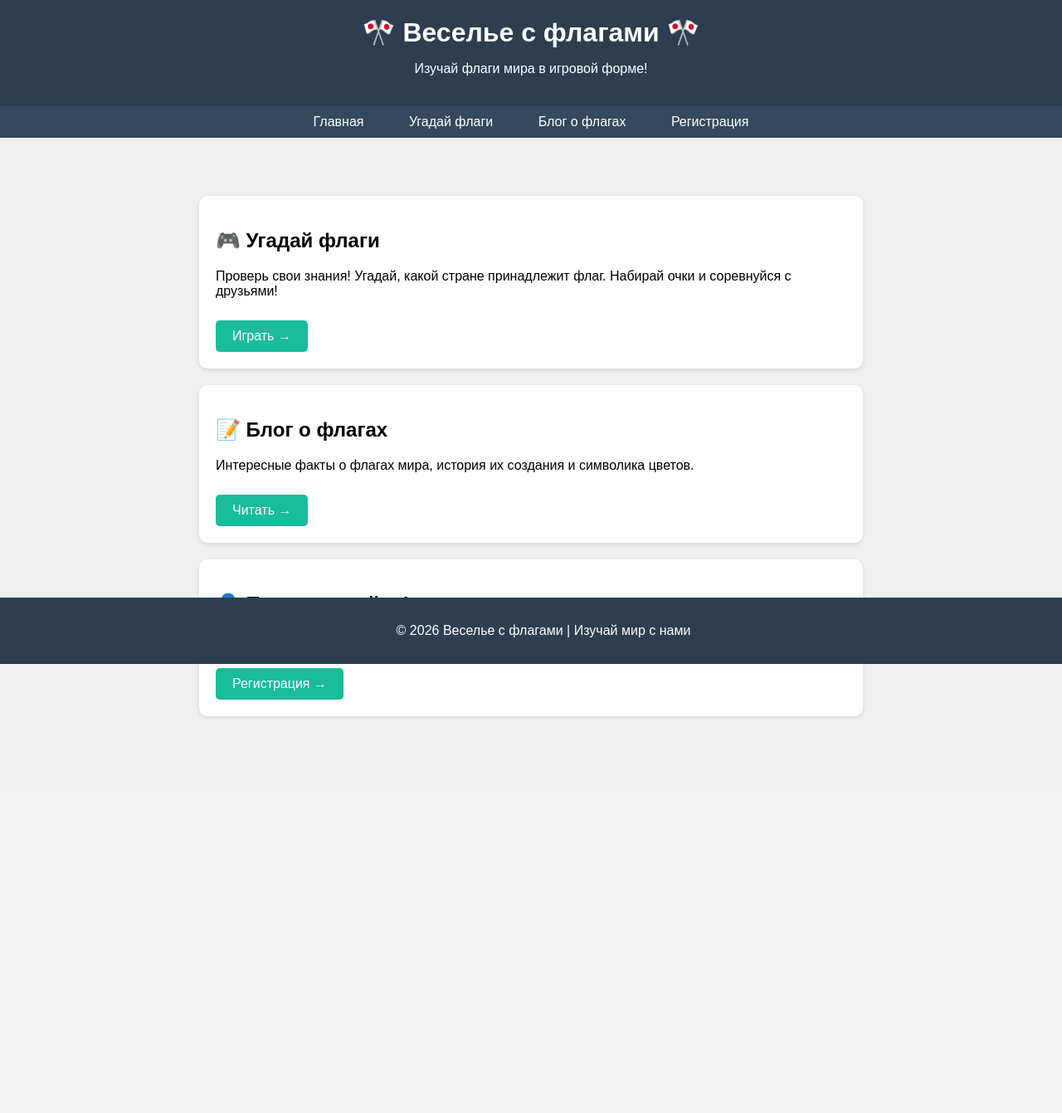
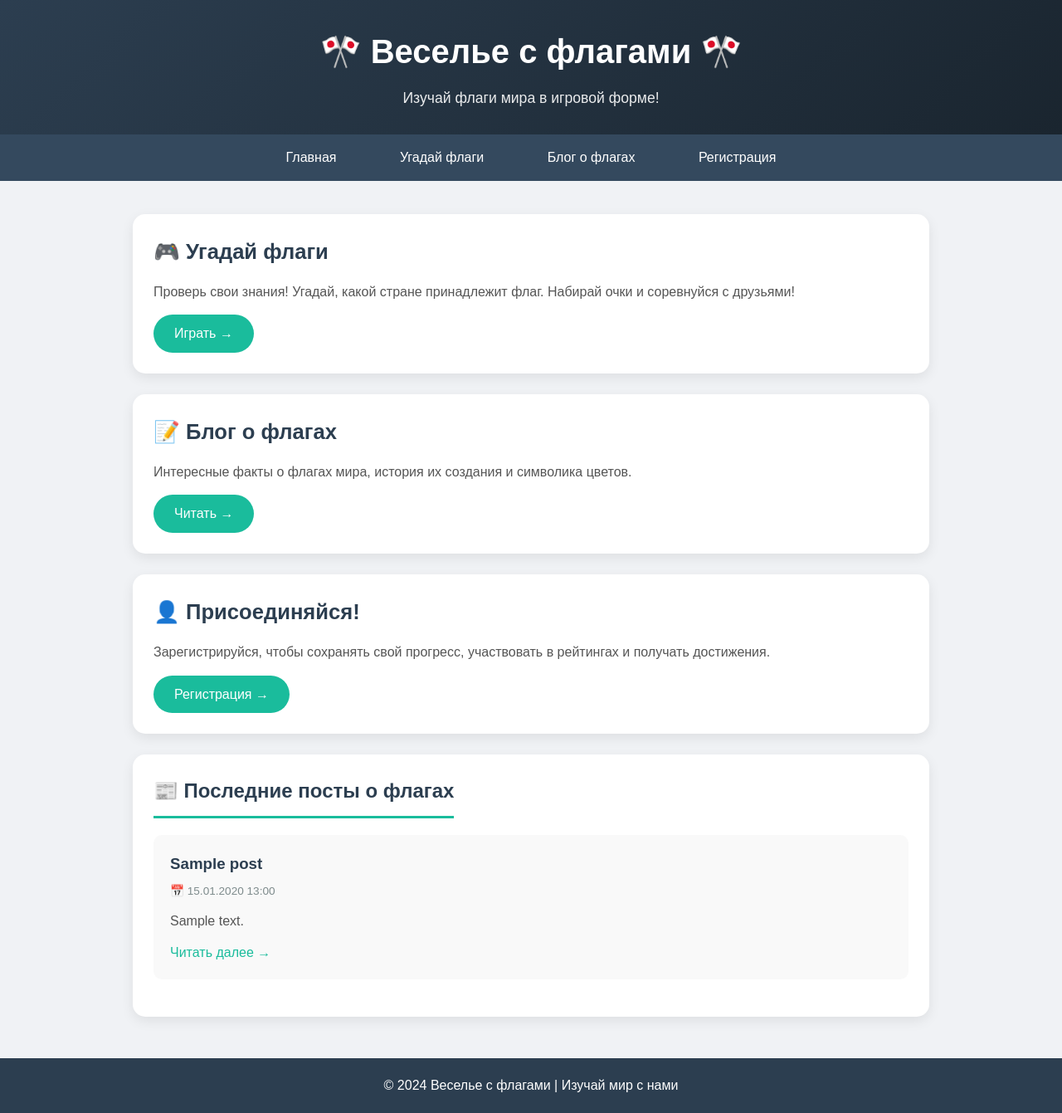
Before and after one commit to timberlie/DjangoProject, a Django app: template flag_game/templates/flag_game/post_list.html in a window 1280 px wide. Shown: the whole page at 83% size. Before the commit the page ends 866 px from the top, so only its background shows below. Run offline with Django 4.2, Linux system fonts and the light colour scheme; the template is opened without the code that fills it: values that come from a table or form of the project are taken from there, others are empty; tables that the repository leaves empty hold one stand-in row (values such as "Sample post").

Commit message:
реализовано наследование шаблонов от base добавлена страница с блогом о флагах

```diff
--- /dev/null
+++ b/flag_game/static/css/flag_game.css
@@ -0,0 +1,497 @@
+* {
+    margin: 0;
+    padding: 0;
+    box-sizing: border-box;
+}
+
+body {
+    font-family: Arial, sans-serif;
+    background-color: #f0f2f5;
+    line-height: 1.6;
+}
+
+/* Header */
+header {
+    background: linear-gradient(135deg, #2c3e50 0%, #1a252f 100%);
+    color: white;
+    padding: 30px 20px;
+    text-align: center;
+}
+
+header h1 {
+    font-size: 2.5em;
+    margin-bottom: 10px;
+}
+
+header p {
+    font-size: 1.1em;
+    opacity: 0.9;
+}
+
+/* Navigation */
+nav {
+    background-color: #34495e;
+    padding: 15px;
+    text-align: center;
+    position: sticky;
+    top: 0;
+    z-index: 100;
+}
+
+nav a {
+    color: white;
+    text-decoration: none;
+    margin: 0 20px;
+    padding: 8px 16px;
+    border-radius: 25px;
+    transition: all 0.3s ease;
+    font-weight: 500;
+}
+
+nav a:hover {
+    background-color: #1abc9c;
+    transform: translateY(-2px);
+}
+
+/* Container */
+.container {
+    max-width: 1000px;
+    margin: 40px auto;
+    padding: 0 20px;
+}
+
+/* Cards */
+.card {
+    background: white;
+    border-radius: 15px;
+    padding: 25px;
+    margin-bottom: 25px;
+    box-shadow: 0 5px 15px rgba(0,0,0,0.08);
+    transition: transform 0.3s ease, box-shadow 0.3s ease;
+}
+
+.card:hover {
+    transform: translateY(-5px);
+    box-shadow: 0 10px 25px rgba(0,0,0,0.12);
+}
+
+.card h2 {
+    color: #2c3e50;
+    margin-bottom: 15px;
+    font-size: 1.6em;
+}
+
+.card p {
+    color: #555;
+    margin-bottom: 15px;
+}
+
+/* Posts section */
+.posts-section {
+    background: white;
+    border-radius: 15px;
+    padding: 25px;
+    margin-top: 25px;
+    box-shadow: 0 5px 15px rgba(0,0,0,0.08);
+}
+
+.posts-section h2 {
+    color: #2c3e50;
+    margin-bottom: 20px;
+    padding-bottom: 10px;
+    border-bottom: 3px solid #1abc9c;
+    display: inline-block;
+}
+
+.post {
+    background: #f9f9f9;
+    border-radius: 10px;
+    padding: 20px;
+    margin-bottom: 20px;
+    transition: all 0.3s ease;
+}
+
+.post:hover {
+    background: #fff;
+    box-shadow: 0 3px 10px rgba(0,0,0,0.1);
+}
+
+.post h3 {
+    color: #2c3e50;
+    margin-bottom: 8px;
+}
+
+.post h3 a {
+    text-decoration: none;
+    color: #2c3e50;
+    transition: color 0.3s;
+}
+
+.post h3 a:hover {
+    color: #1abc9c;
+}
+
+.post-date {
+    color: #7f8c8d;
+    font-size: 0.85em;
+    margin-bottom: 12px;
+    display: flex;
+    align-items: center;
+    gap: 5px;
+}
+
+.post-excerpt {
+    color: #555;
+    margin-bottom: 12px;
+}
+
+.read-more {
+    color: #1abc9c;
+    text-decoration: none;
+    font-weight: 500;
+    transition: color 0.3s;
+}
+
+.read-more:hover {
+    color: #16a085;
+    text-decoration: underline;
+}
+
+/* Buttons */
+.btn {
+    display: inline-block;
+    background-color: #1abc9c;
+    color: white;
+    padding: 10px 25px;
+    text-decoration: none;
+    border-radius: 25px;
+    font-weight: 500;
+    transition: all 0.3s ease;
+    border: none;
+    cursor: pointer;
+}
+
+.btn:hover {
+    background-color: #16a085;
+    transform: scale(1.05);
+}
+
+/* Empty state */
+.empty-posts {
+    text-align: center;
+    padding: 40px;
+    color: #7f8c8d;
+    background: #f9f9f9;
+    border-radius: 10px;
+}
+
+/* Footer */
+footer {
+    background-color: #2c3e50;
+    color: white;
+    text-align: center;
+    padding: 20px;
+    margin-top: 50px;
+}
+
+/* Responsive */
+@media (max-width: 768px) {
+    nav a {
+        margin: 0 10px;
+        font-size: 14px;
+    }
+
+    header h1 {
+        font-size: 1.8em;
+    }
+
+    .container {
+        margin: 20px auto;
+    }
+
+    .card, .posts-section {
+        padding: 15px;
+    }
+}
+
+/* Детальная страница поста */
+.post-detail {
+    background: white;
+    border-radius: 20px;
+    padding: 30px;
+    box-shadow: 0 5px 20px rgba(0,0,0,0.08);
+}
+
+.post-detail-header {
+    margin-bottom: 30px;
+    padding-bottom: 20px;
+    border-bottom: 2px solid #f0f0f0;
+}
+
+.back-link {
+    display: inline-block;
+    margin-bottom: 20px;
+    color: #1abc9c;
+    text-decoration: none;
+    font-weight: 500;
+}
+
+.back-link:hover {
+    text-decoration: underline;
+}
+
+.post-detail-header h1 {
+    font-size: 2.2em;
+    color: #2c3e50;
+    margin-bottom: 15px;
+}
+
+.post-detail-meta {
+    display: flex;
+    gap: 20px;
+    color: #7f8c8d;
+    font-size: 0.9em;
+    flex-wrap: wrap;
+}
+
+.post-detail-content {
+    margin-bottom: 30px;
+}
+
+.post-detail-flag {
+    margin: 20px 0;
+    text-align: center;
+}
+
+.post-detail-flag img {
+    max-width: 300px;
+    border-radius: 15px;
+    box-shadow: 0 5px 15px rgba(0,0,0,0.1);
+}
+
+.post-detail-text {
+    font-size: 1.1em;
+    line-height: 1.8;
+    color: #333;
+}
+
+.post-detail-footer {
+    padding-top: 20px;
+    border-top: 2px solid #f0f0f0;
+}
+
+.post-tags {
+    margin-bottom: 20px;
+}
+
+.tag {
+    display: inline-block;
+    background: #f0f0f0;
+    padding: 5px 12px;
+    border-radius: 20px;
+    font-size: 0.85em;
+    margin: 0 5px 5px 0;
+    color: #555;
+}
+
+.post-actions {
+    display: flex;
+    gap: 15px;
+    flex-wrap: wrap;
+}
+
+.btn-secondary {
+    display: inline-block;
+    background-color: #95a5a6;
+    color: white;
+    padding: 10px 25px;
+    text-decoration: none;
+    border-radius: 25px;
+    font-weight: 500;
+    transition: all 0.3s ease;
+}
+
+.btn-secondary:hover {
+    background-color: #7f8c8d;
+    transform: scale(1.05);
+}
+
+/* Похожие посты */
+.related-posts {
+    margin-top: 40px;
+}
+
+.related-posts h3 {
+    font-size: 1.5em;
+    color: #2c3e50;
+    margin-bottom: 20px;
+}
+
+.related-list {
+    display: grid;
+    grid-template-columns: repeat(auto-fill, minmax(250px, 1fr));
+    gap: 20px;
+}
+
+.related-card {
+    background: white;
+    border-radius: 12px;
+    padding: 20px;
+    transition: all 0.3s ease;
+    box-shadow: 0 3px 10px rgba(0,0,0,0.08);
+}
+
+.related-card:hover {
+    transform: translateY(-3px);
+    box-shadow: 0 5px 15px rgba(0,0,0,0.12);
+}
+
+.related-card a {
+    text-decoration: none;
+    color: inherit;
+}
+
+.related-card h4 {
+    color: #2c3e50;
+    margin-bottom: 10px;
+}
+
+.related-card p {
+    color: #777;
+    font-size: 0.9em;
+}
+
+
+/* Блог страница */
+.blog-header {
+    text-align: center;
+    margin-bottom: 40px;
+}
+
+.blog-header h2 {
+    font-size: 2.2em;
+    color: #2c3e50;
+    margin-bottom: 10px;
+}
+
+.blog-header p {
+    color: #7f8c8d;
+    font-size: 1.1em;
+}
+
+.posts-list {
+    display: flex;
+    flex-direction: column;
+    gap: 30px;
+}
+
+.post-card {
+    background: white;
+    border-radius: 15px;
+    padding: 25px;
+    display: flex;
+    gap: 25px;
+    box-shadow: 0 5px 15px rgba(0,0,0,0.08);
+    transition: transform 0.3s ease;
+}
+
+.post-card:hover {
+    transform: translateY(-3px);
+    box-shadow: 0 8px 20px rgba(0,0,0,0.12);
+}
+
+.post-flag {
+    flex-shrink: 0;
+    width: 120px;
+    height: 80px;
+    background: #f0f0f0;
+    border-radius: 10px;
+    display: flex;
+    align-items: center;
+    justify-content: center;
+    overflow: hidden;
+}
+
+.post-flag img {
+    width: 100%;
+    height: 100%;
+    object-fit: cover;
+}
+
+.flag-placeholder {
+    font-size: 2.5em;
+}
+
+.post-content {
+    flex: 1;
+}
+
+.post-content h3 {
+    margin: 0 0 10px 0;
+}
+
+.post-content h3 a {
+    text-decoration: none;
+    color: #2c3e50;
+    font-size: 1.4em;
+    transition: color 0.3s;
+}
+
+.post-content h3 a:hover {
+    color: #1abc9c;
+}
+
+.post-meta {
+    display: flex;
+    gap: 20px;
+    margin-bottom: 15px;
+    color: #7f8c8d;
+    font-size: 0.85em;
+}
+
+.post-description {
+    color: #555;
+    line-height: 1.6;
+    margin-bottom: 15px;
+}
+
+/* Пагинация */
+.pagination {
+    display: flex;
+    justify-content: center;
+    gap: 10px;
+    margin-top: 40px;
+}
+
+.page-link, .page-current {
+    padding: 8px 15px;
+    border-radius: 8px;
+    text-decoration: none;
+    transition: all 0.3s;
+}
+
+.page-link {
+    background: #34495e;
+    color: white;
+}
+
+.page-link:hover {
+    background: #1abc9c;
+    transform: scale(1.05);
+}
+
+.page-current {
+    background: #1abc9c;
+    color: white;
+}
+
+@media (max-width: 768px) {
+    .post-card {
+        flex-direction: column;
+    }
+
+    .post-flag {
+        width: 100%;
+        height: 150px;
+    }
+}
--- /dev/null
+++ b/flag_game/templates/flag_game/base.html
@@ -0,0 +1,36 @@
+{% load static %}
+<!DOCTYPE html>
+<html>
+    <head>
+        <title>{% block title %}Веселье с флагами{% endblock %}</title>
+        <meta charset="UTF-8">
+        <meta name="viewport" content="width=device-width, initial-scale=1.0">
+        <link rel="stylesheet" href="{% static 'css/flag_game.css' %}">
+        {% block extra_css %}{% endblock %}
+    </head>
+    <body>
+        <header>
+            <h1>🎌 Веселье с флагами 🎌</h1>
+            <p>Изучай флаги мира в игровой форме!</p>
+        </header>
+
+        <nav>
+            <a href="/">Главная</a>
+            <a href="/game/">Угадай флаги</a>
+            <a href="/blog/">Блог о флагах</a>
+            <a href="/register/">Регистрация</a>
+        </nav>
+
+        <div class="container">
+            {% block content %}
+            <!-- Контент страницы -->
+            {% endblock %}
+        </div>
+
+        <footer>
+            <p>© 2024 Веселье с флагами | Изучай мир с нами</p>
+        </footer>
+
+        {% block extra_js %}{% endblock %}
+    </body>
+</html>
--- a/flag_game/templates/flag_game/post_list.html
+++ b/flag_game/templates/flag_game/post_list.html
@@ -1,109 +1,41 @@
-<!DOCTYPE html>
-<html>
-    <head>
-        <title>Веселье с флагами</title>
-        <meta charset="UTF-8">
-        <style>
-            body {
-                font-family: Arial, sans-serif;
-                margin: 0;
-                padding: 0;
-                background-color: #f0f0f0;
-            }
-            header {
-                background-color: #2c3e50;
-                color: white;
-                padding: 20px;
-                text-align: center;
-            }
-            nav {
-                background-color: #34495e;
-                padding: 10px;
-                text-align: center;
-            }
-            nav a {
-                color: white;
-                text-decoration: none;
-                margin: 0 15px;
-                padding: 5px 10px;
-            }
-            nav a:hover {
-                background-color: #1abc9c;
-                border-radius: 5px;
-            }
-            .container {
-                max-width: 800px;
-                margin: 50px auto;
-                padding: 20px;
-            }
-            .card {
-                background-color: white;
-                border-radius: 10px;
-                padding: 20px;
-                margin-bottom: 20px;
-                box-shadow: 0 2px 5px rgba(0,0,0,0.1);
-            }
-            h1 {
-                margin: 0;
-            }
-            .btn {
-                display: inline-block;
-                background-color: #1abc9c;
-                color: white;
-                padding: 10px 20px;
-                text-decoration: none;
-                border-radius: 5px;
-                margin-top: 10px;
-            }
-            .btn:hover {
-                background-color: #16a085;
-            }
-            footer {
-                background-color: #2c3e50;
-                color: white;
-                text-align: center;
-                padding: 15px;
-                position: fixed;
-                bottom: 0;
-                width: 100%;
-            }
-        </style>
-    </head>
-    <body>
-        <header>
-            <h1>🎌 Веселье с флагами 🎌</h1>
-            <p>Изучай флаги мира в игровой форме!</p>
-        </header>
+{% extends "flag_game/base.html" %}
 
-        <nav>
-            <a href="/">Главная</a>
-            <a href="/game">Угадай флаги</a>
-            <a href="/blog">Блог о флагах</a>
-            <a href="/register">Регистрация</a>
-        </nav>
+{% block title %}Главная - Веселье с флагами{% endblock %}
 
-        <div class="container">
+{% block content %}
 <div class="card">
-                <h2>🎮 Угадай флаги </h2>
+    <h2>🎮 Угадай флаги</h2>
     <p>Проверь свои знания! Угадай, какой стране принадлежит флаг. Набирай очки и соревнуйся с друзьями!</p>
-                <a href="/game" class="btn">Играть →</a>
+    <a href="/game/" class="btn">Играть →</a>
 </div>
 
 <div class="card">
     <h2>📝 Блог о флагах</h2>
     <p>Интересные факты о флагах мира, история их создания и символика цветов.</p>
-                <a href="/blog" class="btn">Читать →</a>
+    <a href="/blog/" class="btn">Читать →</a>
 </div>
 
 <div class="card">
     <h2>👤 Присоединяйся!</h2>
     <p>Зарегистрируйся, чтобы сохранять свой прогресс, участвовать в рейтингах и получать достижения.</p>
-                <a href="/register" class="btn">Регистрация →</a>
-            </div>
+    <a href="/register/" class="btn">Регистрация →</a>
 </div>
 
-        <footer>
-            <p>© 2026 Веселье с флагами | Изучай мир с нами</p>
-        </footer>
-    </body>
-</html>
+<!-- Последние посты из блога -->
+<div class="posts-section">
+    <h2>📰 Последние посты о флагах</h2>
+
+    {% for post in posts %}
+    <div class="post">
+        <h3><a href="/post/{{ post.id }}/">{{ post.title }}</a></h3>
+        <div class="post-date">📅 {{ post.published_date|date:"d.m.Y H:i" }}</div>
+        <div class="post-excerpt">{{ post.text|linebreaksbr|truncatewords:25 }}</div>
+        <a href="/post/{{ post.id }}/" class="read-more">Читать далее →</a>
+    </div>
+    {% empty %}
+    <div class="empty-posts">
+        <p>📭 Пока нет постов. Будьте первым!</p>
+    </div>
+    {% endfor %}
+</div>
+{% endblock %}
--- a/flag_game/urls.py
+++ b/flag_game/urls.py
@@ -3,4 +3,5 @@ from . import views
 
 urlpatterns = [
     path('', views.post_list, name='post_list'),
+    path('blog/', views.blog, name='blog'),
 ]
--- a/flag_game/views.py
+++ b/flag_game/views.py
@@ -4,4 +4,8 @@ from .models import Post
 
 def post_list(request):
     posts = Post.objects.filter(published_date__lte=timezone.now()).order_by('published_date')
-    return render(request, 'blog/post_list.html', {'posts': posts})
+    return render(request, 'flag_game/post_list.html', {'posts': posts})
+
+def blog(request):
+    posts = Post.objects.all().order_by('-published_date')  # последние сверху
+    return render(request, 'flag_game/blog.html', {'posts': posts})
```
Also changed, not shown: flag_game/templates/flag_game/blog.html (added, +60 -0 lines). Lines whose indentation alone changed are shown as unchanged.
